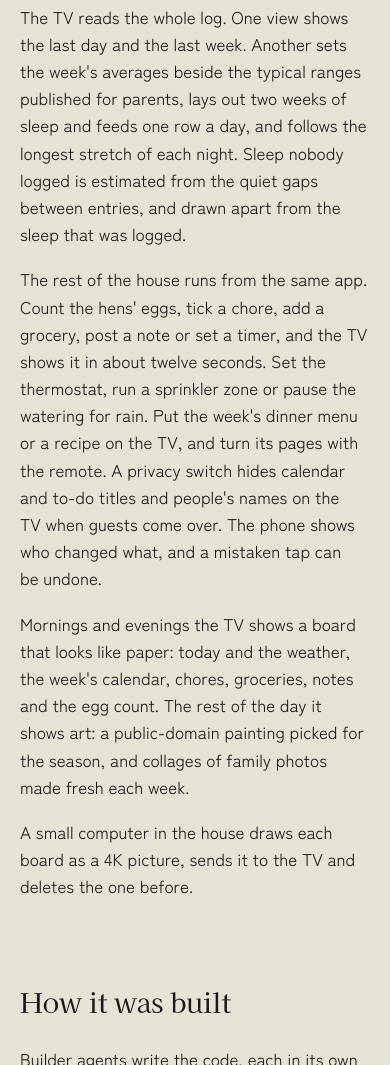
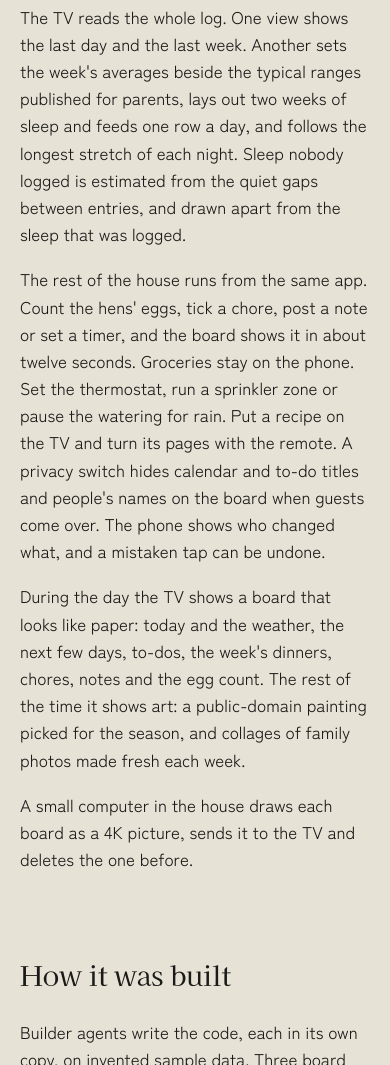
Before and after one commit to revolutionruler604-ui/parvislabs-site, an Astro site in the folder site/: page /work/frame-board in a window 390 px wide. Shown: the part 1627-2692 px from the top of the page. Built offline with nearby package versions, Linux system fonts and the light colour scheme; Astro itself is replaced by a stand-in of ours.

Commit message:
Frame Board: groceries stay on the phone, privacy scope, board during the day
Co-Authored-By: Claude Opus 5.5 <noreply@anthropic.com>

```diff
--- a/site/src/content/projects/frame-board.md
+++ b/site/src/content/projects/frame-board.md
@@ -21,15 +21,15 @@ The baby log sits at the top of the app. One tap starts the nursing clock on eit
 
 The TV reads the whole log. One view shows the last day and the last week. Another sets the week's averages beside the typical ranges published for parents, lays out two weeks of sleep and feeds one row a day, and follows the longest stretch of each night. Sleep nobody logged is estimated from the quiet gaps between entries, and drawn apart from the sleep that was logged.
 
-The rest of the house runs from the same app. Count the hens' eggs, tick a chore, add a grocery, post a note or set a timer, and the TV shows it in about twelve seconds. Set the thermostat, run a sprinkler zone or pause the watering for rain. Put the week's dinner menu or a recipe on the TV, and turn its pages with the remote. A privacy switch hides calendar and to-do titles and people's names on the TV when guests come over. The phone shows who changed what, and a mistaken tap can be undone.
+The rest of the house runs from the same app. Count the hens' eggs, tick a chore, post a note or set a timer, and the board shows it in about twelve seconds. Groceries stay on the phone. Set the thermostat, run a sprinkler zone or pause the watering for rain. Put a recipe on the TV and turn its pages with the remote. A privacy switch hides calendar and to-do titles and people's names on the board when guests come over. The phone shows who changed what, and a mistaken tap can be undone.
 
-Mornings and evenings the TV shows a board that looks like paper: today and the weather, the week's calendar, chores, groceries, notes and the egg count. The rest of the day it shows art: a public-domain painting picked for the season, and collages of family photos made fresh each week.
+During the day the TV shows a board that looks like paper: today and the weather, the next few days, to-dos, the week's dinners, chores, notes and the egg count. The rest of the time it shows art: a public-domain painting picked for the season, and collages of family photos made fresh each week.
 
 A small computer in the house draws each board as a 4K picture, sends it to the TV and deletes the one before.
 
 ## How it was built
 
-Builder agents write the code, each in its own copy, on invented sample data. Three board designs were built and judged side by side, and the winner, a broadsheet layout on bone-colored paper, is the one on the TV. Every change ends with a final check: the unit tests, plus a sweep that fails if any value from the house's private settings turns up in the code. In each part of the code, network calls go through one function, so tests can stand in for them and never reach the internet.
+Builder agents write the code, each in its own copy, on invented sample data. Three board designs were built and judged side by side, and the winner, a broadsheet layout on bone-colored paper, is the one on the TV. Every change ends with a final check: the unit tests, plus a sweep that fails if any value from the house's private settings turns up in the code. In almost every part of the code, network calls go through one function, so tests can stand in for them and never reach the internet.
 
 ## What we learned
 
```
